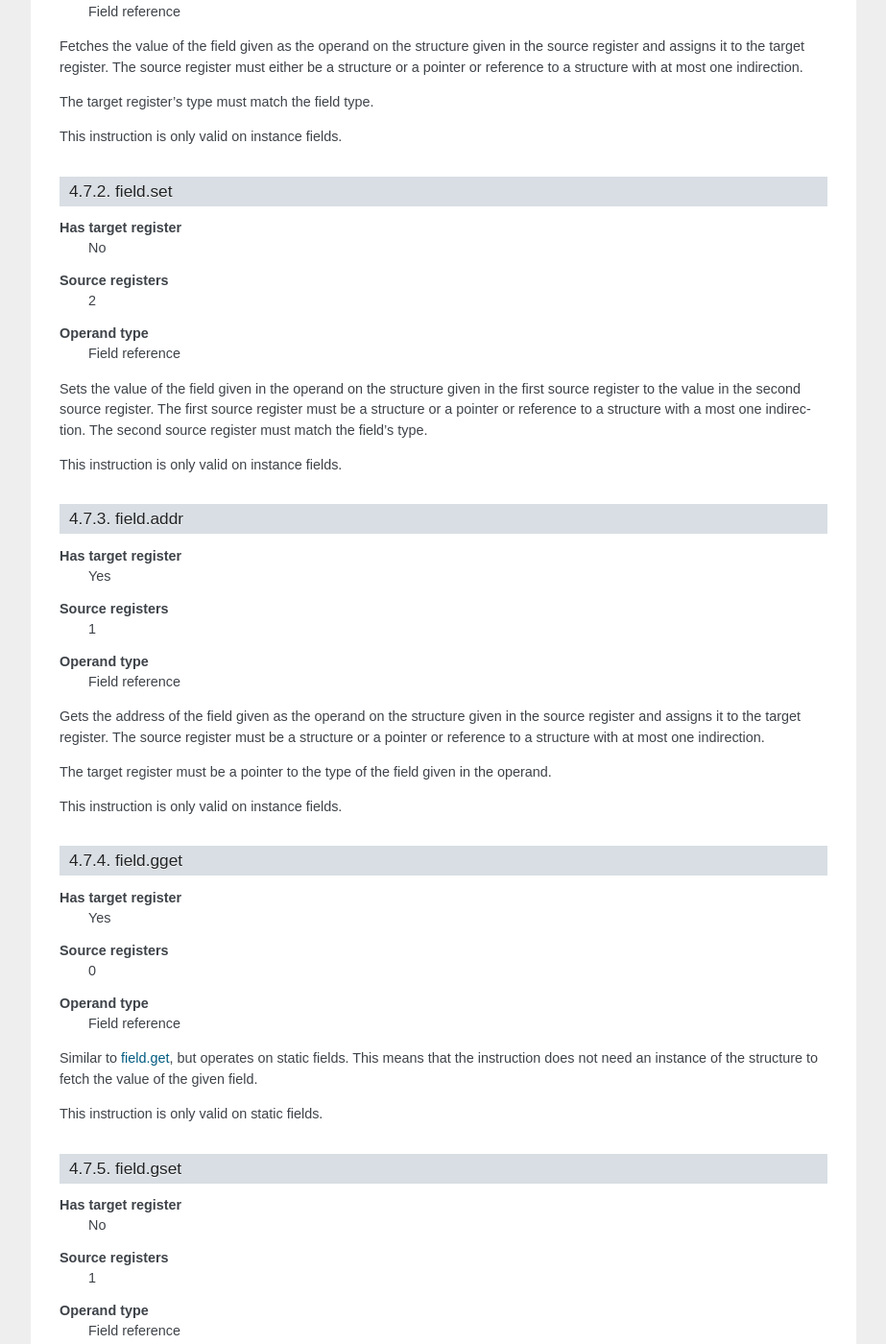
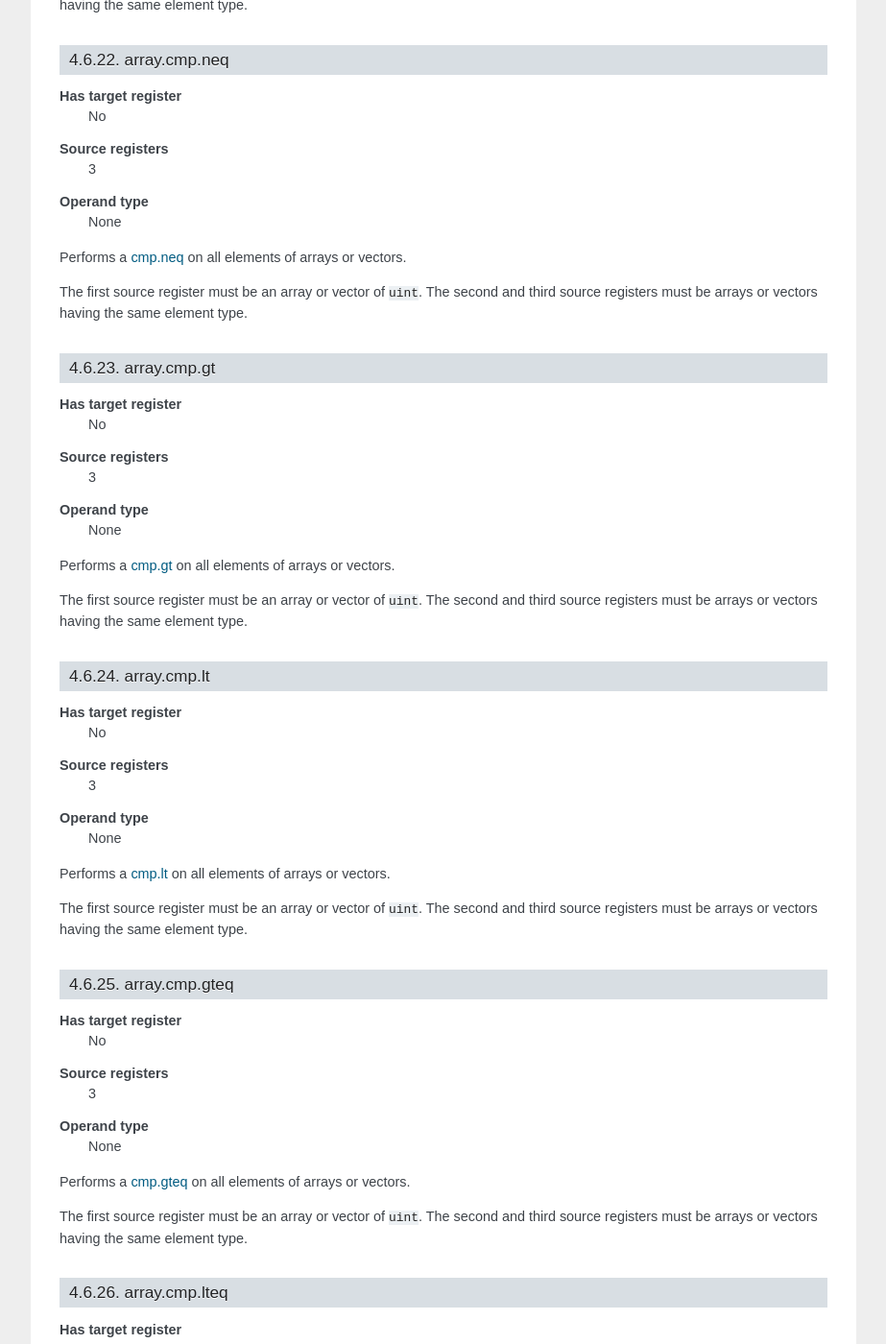
Before and after one commit to lycus/mci, a Sphinx documentation site: the page built from docs/instruction_set.rst, in a window 1280 px wide and 1400 px high, scrolled down 26134 px. Shown: the whole window at 96% size, without its empty margins (198-1121 px from the left). Built offline with Sphinx 7.4.7, drawn with Linux system fonts in a browser that asks for light colours; some of the changed text lies outside the part shown.

Commit message:
Introduce array.cmp.* opcodes.

```diff
--- a/docs/instruction_set.rst
+++ b/docs/instruction_set.rst
@@ -1335,6 +1335,102 @@ The following conversions are valid:
 * ``T[]`` -> ``U[]`` for any valid ``T`` -> ``U`` conversion.
 
 See also conv_.
+
+array.cmp.eq
+------------
+
+**Has target register**
+    No
+**Source registers**
+    3
+**Operand type**
+    None
+
+Performs a cmp.eq_ on all elements of arrays or vectors.
+
+The first source register must be an array or vector of ``uint``. The second
+and third source registers must be arrays or vectors having the same element
+type.
+
+array.cmp.neq
+-------------
+
+**Has target register**
+    No
+**Source registers**
+    3
+**Operand type**
+    None
+
+Performs a cmp.neq_ on all elements of arrays or vectors.
+
+The first source register must be an array or vector of ``uint``. The second
+and third source registers must be arrays or vectors having the same element
+type.
+
+array.cmp.gt
+------------
+
+**Has target register**
+    No
+**Source registers**
+    3
+**Operand type**
+    None
+
+Performs a cmp.gt_ on all elements of arrays or vectors.
+
+The first source register must be an array or vector of ``uint``. The second
+and third source registers must be arrays or vectors having the same element
+type.
+
+array.cmp.lt
+------------
+
+**Has target register**
+    No
+**Source registers**
+    3
+**Operand type**
+    None
+
+Performs a cmp.lt_ on all elements of arrays or vectors.
+
+The first source register must be an array or vector of ``uint``. The second
+and third source registers must be arrays or vectors having the same element
+type.
+
+array.cmp.gteq
+--------------
+
+**Has target register**
+    No
+**Source registers**
+    3
+**Operand type**
+    None
+
+Performs a cmp.gteq_ on all elements of arrays or vectors.
+
+The first source register must be an array or vector of ``uint``. The second
+and third source registers must be arrays or vectors having the same element
+type.
+
+array.cmp.lteq
+--------------
+
+**Has target register**
+    No
+**Source registers**
+    3
+**Operand type**
+    None
+
+Performs a cmp.lteq_ on all elements of arrays or vectors.
+
+The first source register must be an array or vector of ``uint``. The second
+and third source registers must be arrays or vectors having the same element
+type.
 
 Structure field instructions
 ++++++++++++++++++++++++++++
```
Also changed, not shown: 3 other files.
